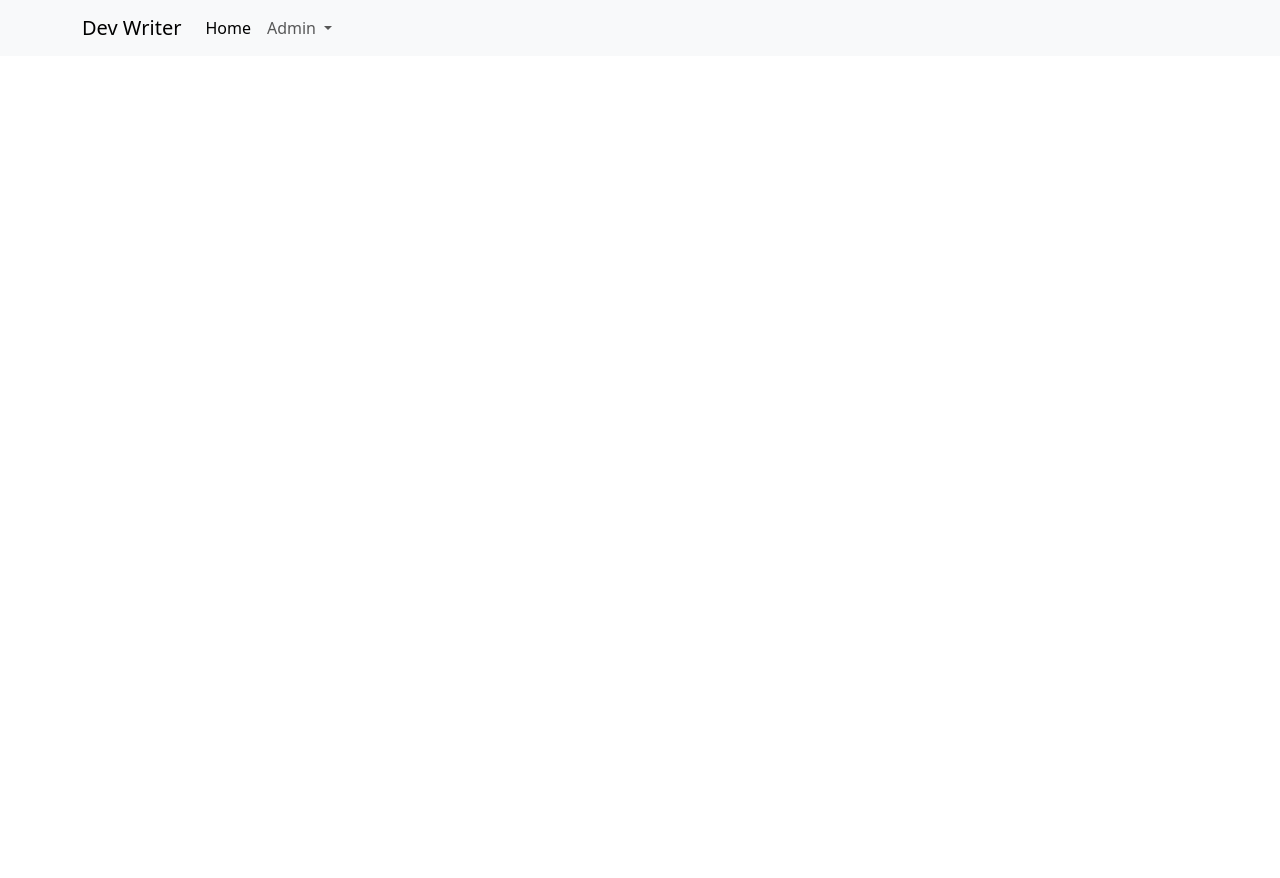
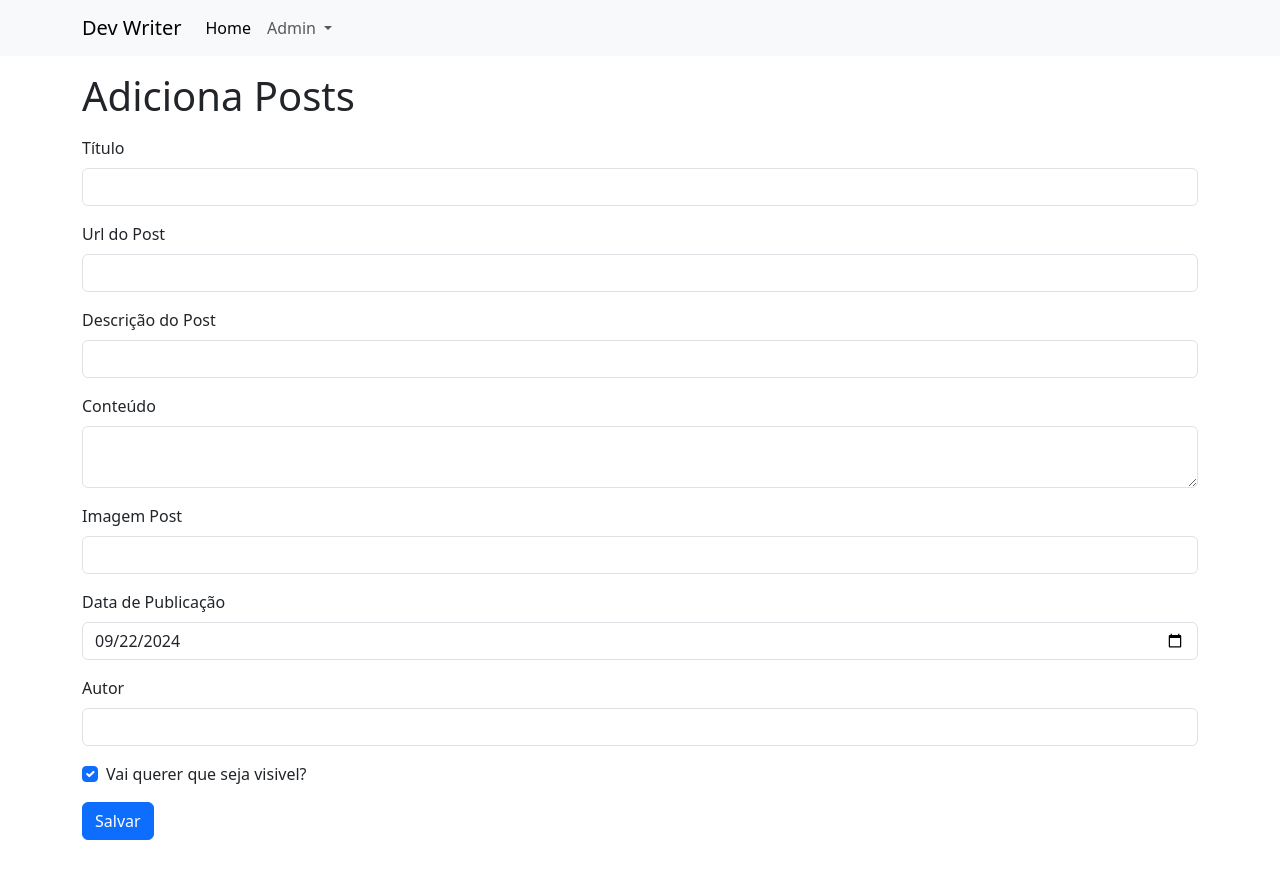
Before and after one commit to Raiannecaroline/dev-writer-front, an Angular app: page /admin/blogPost/add in a window 1280 px wide. Before the commit this address led to /. Shown: the top 878 px of the page. Before the commit the page ends 800 px from the top, so only its background shows below. Built offline with nearby package versions, Linux system fonts and the light colour scheme.

Commit message:
Update: CRUD Publicação (Post) + Modelagem

```diff
--- a/src/app/core/components/nav-bar/nav-bar.component.html
+++ b/src/app/core/components/nav-bar/nav-bar.component.html
@@ -31,7 +31,10 @@
             <li>
               <a class="dropdown-item" routerLink="/admin/categorias">Categorias</a>
             </li>
-            <!-- <li><hr class="dropdown-divider"></li> -->
+            <li><hr class="dropdown-divider"></li>
+            <li>
+              <a class="dropdown-item" routerLink="/admin/blogPost">Blog Posts</a>
+            </li>
             <!-- <li><a class="dropdown-item" href="#">Something else here</a></li> -->
           </ul>
         </li>
--- /dev/null
+++ b/src/app/features/blog-post/add-blog-post/add-blog-post.component.html
@@ -0,0 +1,80 @@
+<div class="container">
+  <h1 class="mt-3">Adiciona Posts</h1>
+
+  <form #form="ngForm" (ngSubmit)="onFormEnviar()">
+    <div class="mt-2 mb-5">
+      <div class="mt-3">
+        <label for="title" class="form-label">Título</label>
+        <input type="text"
+        id="title"
+        name="title"
+        class="form-control"
+        [(ngModel)]="model.title"/>
+      </div>
+
+      <div class="mt-3">
+        <label for="urlHandler" class="form-label">Url do Post</label>
+        <input type="text"
+        id="urlHandler"
+        name="urlHandler"
+        class="form-control"
+        [(ngModel)]="model.ulHandler"/>
+      </div>
+
+      <div class="mt-3">
+        <label for="description" class="form-label">Descrição do Post</label>
+        <input type="text"
+        id="description"
+        name="description"
+        class="form-control"
+        [(ngModel)]="model.description"/>
+      </div>
+
+      <div class="mt-3">
+        <label for="content" class="form-label">Conteúdo</label>
+        <textarea name="content" id="content" class="form-control" [(ngModel)]="model.content"></textarea>
+      </div>
+
+      <div class="mt-3">
+        <label for="imageUrl" class="form-label">Imagem Post</label>
+        <input type="text"
+        id="imageUrl"
+        name="imageUrl"
+        class="form-control"
+        [(ngModel)]="model.imageUrl"/>
+      </div>
+
+      <div class="mt-3">
+        <label for="publishedAt" class="form-label">Data de Publicação</label>
+        <input type="date"
+        id="publishedAt"
+        name="publishedAt"
+        class="form-control"
+        value="{{ model.publishAt }}"
+        [ngModel]="model.publishAt | date: 'yyyy-MM-dd'"
+        (ngModelChange)="model.publishAt = $event"/>
+      </div>
+
+      <div class="mt-3">
+        <label for="author" class="form-label">Autor</label>
+        <input type="text"
+        id="author"
+        name="author"
+        class="form-control"
+        [(ngModel)]="model.authorAt"/>
+      </div>
+
+      <div class="form-check mt-3">
+        <input class="form-check-input" type="checkbox" id="isVisible" name="isVisible" [(ngModel)]="model.isVisible">
+        <label class="form-check-label" for="isVisible">
+          Vai querer que seja visivel?
+        </label>
+      </div>
+
+      <div class="mt-3">
+        <button type="submit" class="btn btn-primary">Salvar</button>
+      </div>
+
+    </div>
+  </form>
+</div>
--- /dev/null
+++ b/src/app/features/blog-post/add-blog-post/add-blog-post.component.ts
@@ -0,0 +1,28 @@
+import { Component } from '@angular/core';
+import { AddBlogPost } from '../models/add-blog-post.model';
+
+@Component({
+  selector: 'app-add-blog-post',
+  templateUrl: './add-blog-post.component.html',
+  styleUrls: ['./add-blog-post.component.css']
+})
+export class AddBlogPostComponent {
+  model: AddBlogPost;
+
+  constructor(){
+    this.model = {
+      title: '',
+      content: '',
+      description: '',
+      imageUrl: '',
+      ulHandler: '',
+      authorAt: '',
+      isVisible: true,
+      publishAt: new Date()
+    }
+  }
+
+  onFormEnviar(): void {
+    console.log(this.model);
+  }
+}
--- /dev/null
+++ b/src/app/features/blog-post/blog-post-lista/blog-post-lista.component.html
@@ -0,0 +1,8 @@
+<div class="container">
+
+  <h1 class="mt-3">Lista de Posts no Blog</h1>
+
+  <div class="d-flex justify-content-end mt3">
+    <a [routerLink]="['/admin/blogPost/add']" class="btn btn-primary">Adicionar Post</a>
+  </div>
+</div>
```
Also changed, not shown: src/app/app-routing.module.ts (+10 -0 lines), src/app/app.module.ts (+6 -1 lines), src/app/features/blog-post/blog-post-lista/blog-post-lista.component.ts (added, +10 -0 lines), src/app/features/blog-post/models/add-blog-post.model.ts (added, +10 -0 lines), src/app/features/blog-post/add-blog-post/add-blog-post.component.css (added), src/app/features/blog-post/blog-post-lista/blog-post-lista.component.css (added), 2 other files (tests, documents, lock files or other folders).
